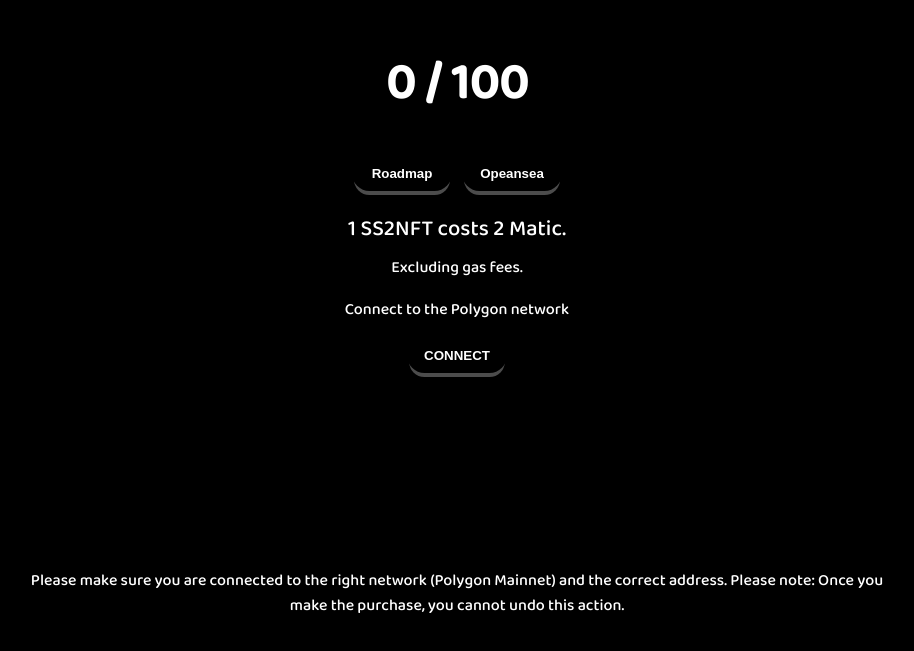
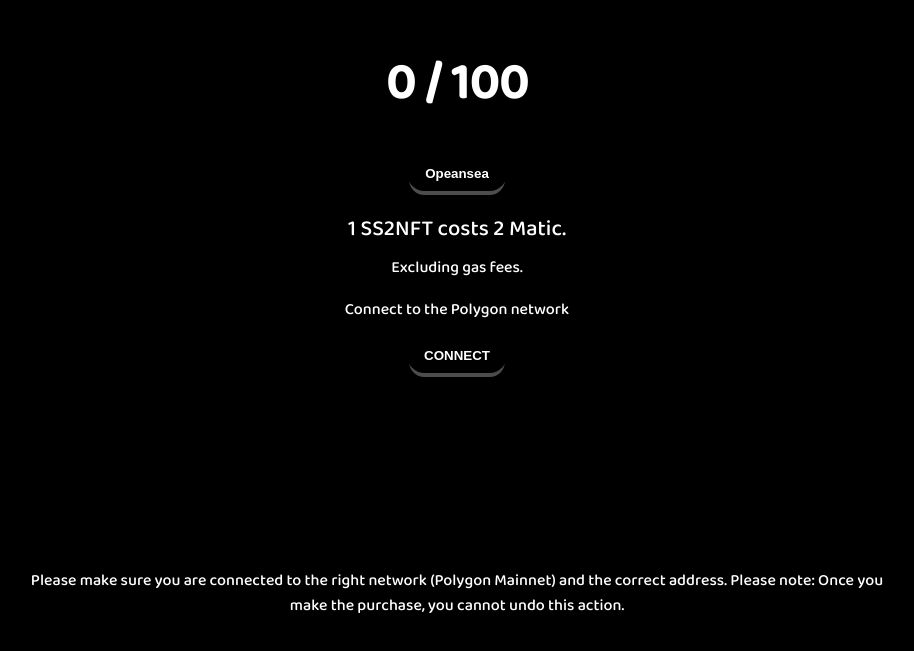
Before and after one commit to Envyco/SeaScream, a React (Create React App) app in the folder nft-minting-app-main/: page / in a window 1280 px wide. Shown: the part 141-792 px from the top of the page, without its empty margins (183-1097 px from the left). Built offline with nearby package versions, Linux system fonts and the light colour scheme.

Commit message:
Add files via upload

```diff
--- a/nft-minting-app-main/src/App.js
+++ b/nft-minting-app-main/src/App.js
@@ -245,16 +245,9 @@ function App() {
                 textAlign: "center",
               }}
             >
-              <StyledButton
-                onClick={(e) => {
-                  window.open("/config/roadmap.pdf", "_blank");
-                }}
-                style={{
-                  margin: "5px",
-                }}
-              >
-                Roadmap
-              </StyledButton>
+
+
+
               <StyledButton
                 style={{
                   margin: "5px",
```
